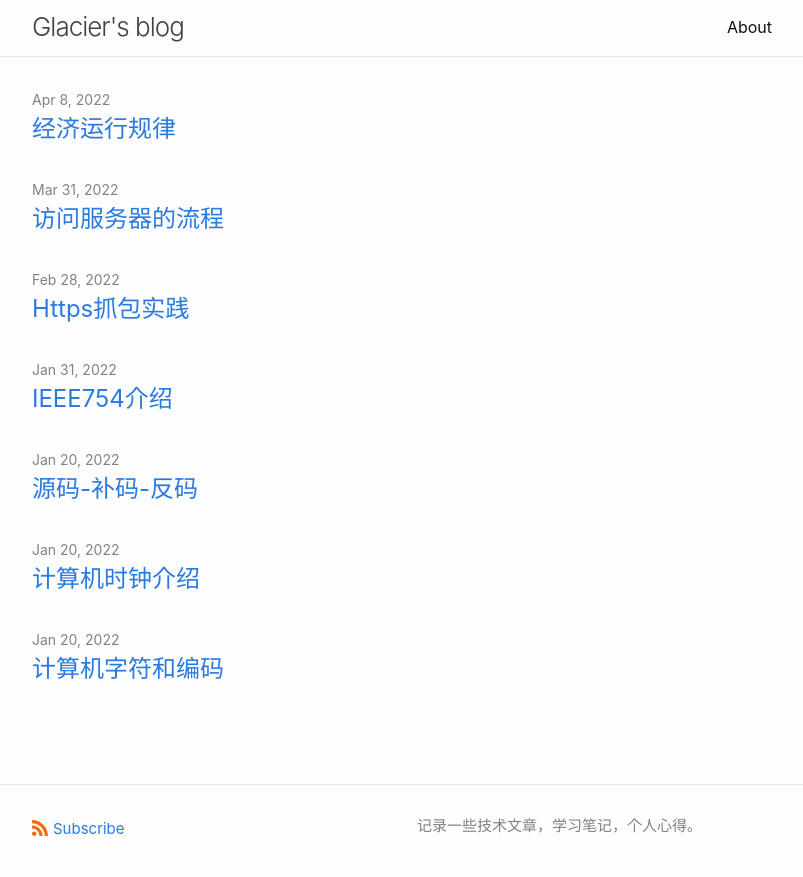
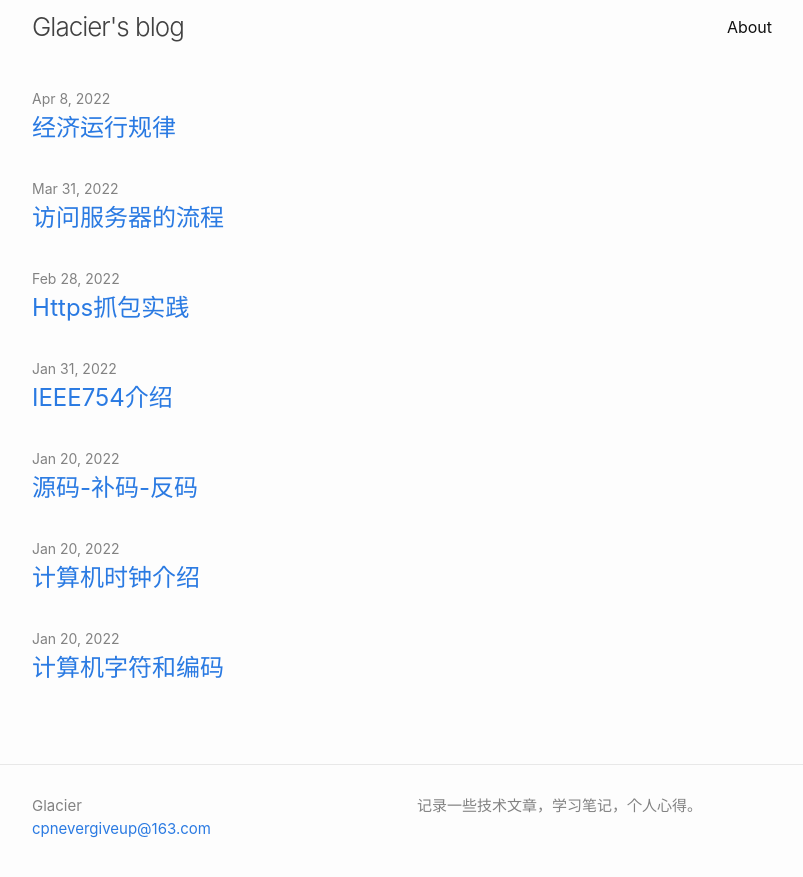
Before and after one commit to DeloresC/DeloresC.github.io, a Jekyll site: the page built from index.md, in a window 1280 px wide. Shown: the top 877 px of the page, without its empty margins (238-1041 px from the left). Built offline with Jekyll 4.4.1, drawn with Linux system fonts in a browser that asks for light colours.

Commit message:
add _include

```diff
--- a/_config.yml
+++ b/_config.yml
@@ -19,7 +19,9 @@
 # in the templates via {{ site.myvariable }}.
 
 title: Glacier's blog
-email: cpnevergiveup@163.com
+author:
+  name: Glacier
+  email: cpnevergiveup@163.com
 description: >- # this means to ignore newlines until "baseurl:"
   记录一些技术文章，学习笔记，个人心得。
 baseurl: "" # the subpath of your site, e.g. /blog
--- a/_includes/footer.html
+++ b/_includes/footer.html
@@ -5,13 +5,13 @@
 
     <div class="footer-col-wrapper">
       <div class="footer-col">
-        <p class="feed-subscribe">
+        <!-- <p class="feed-subscribe">
           <a href="{{ 'feed.xml' | relative_url }}">
             <svg class="svg-icon orange">
               <use xlink:href="{{ 'assets/minima-social-icons.svg#rss' | relative_url }}"></use>
             </svg><span>Subscribe</span>
           </a>
-        </p>
+        </p> -->
       {%- if site.author %}
         <ul class="contact-list">
           {% if site.author.name -%}
--- a/_includes/header.html
+++ b/_includes/header.html
@@ -1,4 +1,4 @@
-<header class="site-header" style="border-top-width: 0px;">
+<header class="site-header">
 
   <div class="wrapper">
     {%- assign default_paths = site.pages | map: "path" -%}
--- a/_sass/minima/_layout.scss
+++ b/_sass/minima/_layout.scss
@@ -2,8 +2,8 @@
  * Site header
  */
 .site-header {
-  border-top: 5px solid $border-color-03;
-  border-bottom: 1px solid $border-color-01;
+  border-top: 0px solid $border-color-03;
+  border-bottom: 0px solid $border-color-01;
   min-height: $spacing-unit * 1.865;
   line-height: $base-line-height * $base-font-size * 2.25;
 
```
